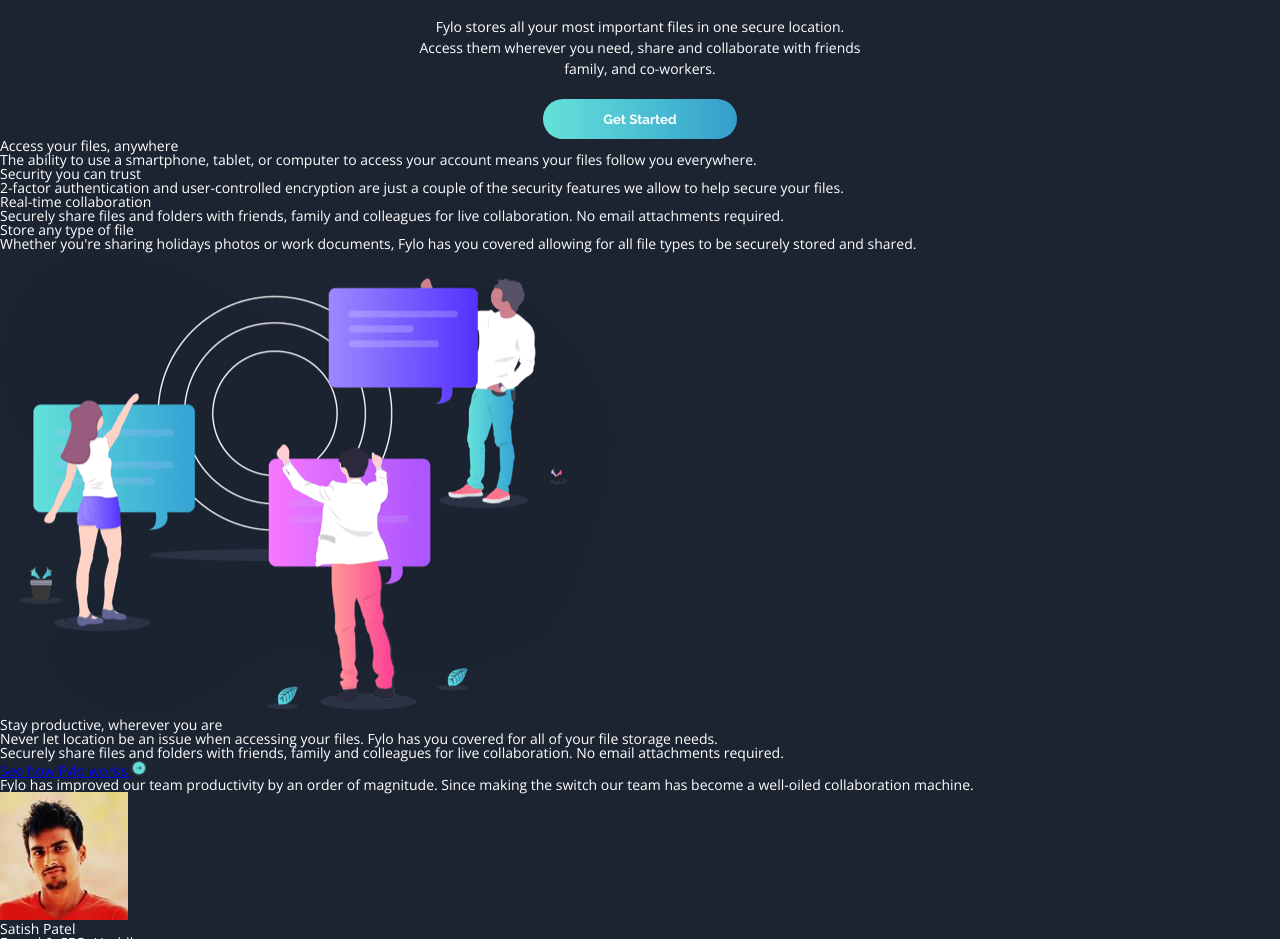
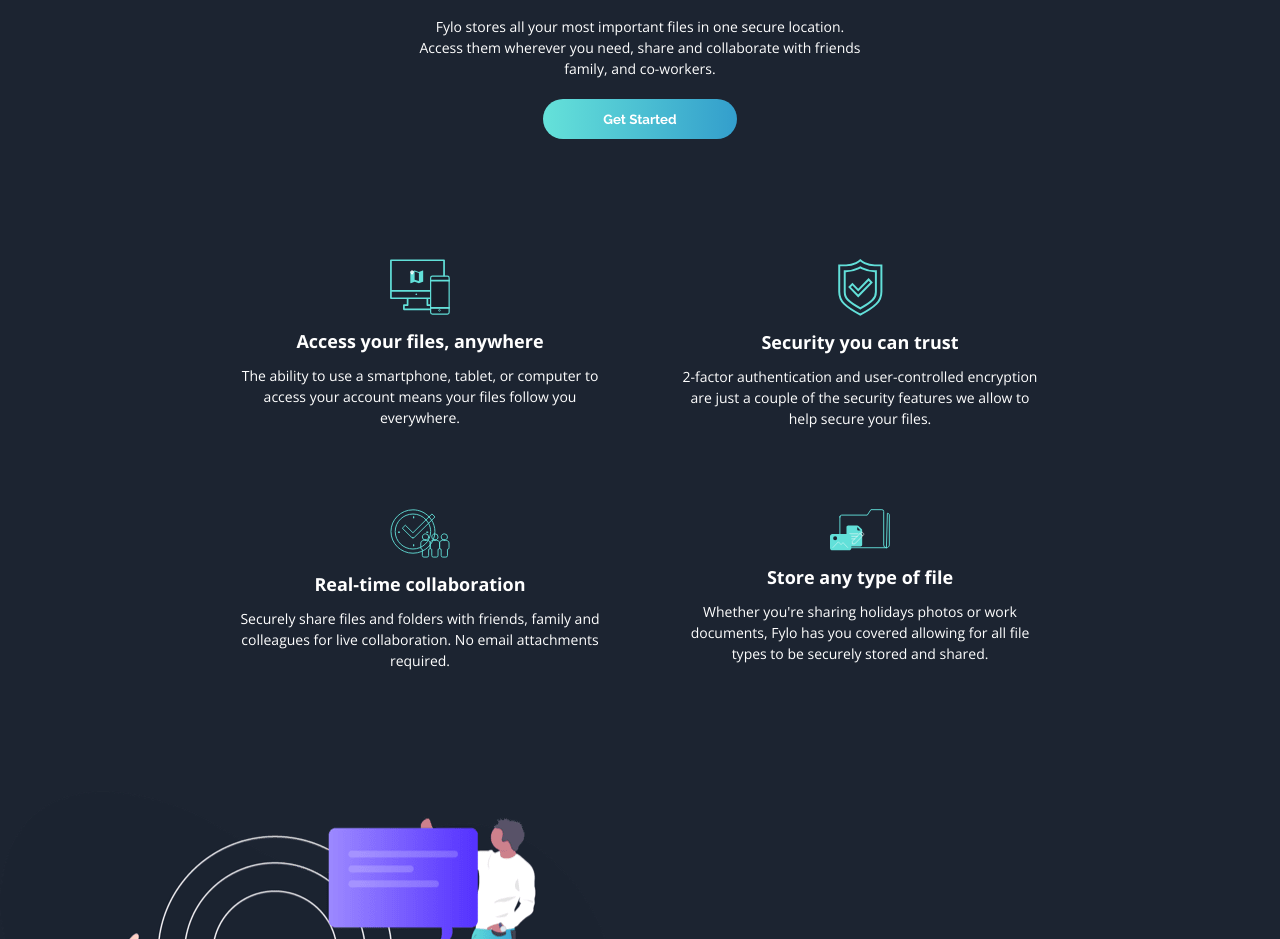
Before and after one commit to NiteArie/fm-fylo-dark-theme-landing-page, a plain HTML site: page index.html in a window 1280 px wide. Shown: the part 820-1759 px from the top of the page. Drawn offline with nearby package versions, Linux system fonts and the light colour scheme.

Commit message:
[Fea] Desktop Feature section

```diff
--- a/index.html
+++ b/index.html
@@ -63,6 +63,7 @@
 
   <section class="feature">
     <div class="feature__card">
+      <img class="feature__image" src="images/icon-access-anywhere.svg" alt="">
       <h2 class="feature__title">
         Access your files, anywhere
 
@@ -73,6 +74,7 @@
       </p>
     </div>
     <div class="feature__card">
+      <img class="feature__image feature__image--security" src="images/icon-security.svg" alt="">
       <h2 class="feature__title">
         Security you can trust
       </h2>
@@ -82,6 +84,7 @@
       </p>
     </div>
     <div class="feature__card">
+      <img class="feature__image" src="images/icon-collaboration.svg" alt="">
       <h2 class="feature__title">
         Real-time collaboration
       </h2>
@@ -91,6 +94,7 @@
       </p>
     </div>
     <div class="feature__card">
+      <img class="feature__image" src="images/icon-any-file.svg" alt="">
       <h2 class="feature__title">
         Store any type of file
       </h2>
--- a/styles/style.css
+++ b/styles/style.css
@@ -10,6 +10,8 @@
     color: hsl(0, 0%, 100%);
     background-color: hsl(217, 28%, 15%);
 }
+
+/* Header */
 
 .header {
 
@@ -64,3 +66,36 @@
     border: 0;
     border-radius: 20px;
 }
+
+/* Feature */
+
+.feature {
+    margin: 120px auto;
+    max-width: 800px;
+    display: grid;
+    grid-template-columns: repeat(2, 1fr);
+    gap: 80px;
+}
+
+.feature__card {
+    text-align: center;
+}
+
+.feature__image {
+    width: 60px;
+    height: auto;
+}
+
+.feature__image--security {
+    width: 45px;
+}
+
+.feature__title {
+    margin: 15px 0;
+    font-size: 18px;
+    font-weight: bold;
+}
+
+.feature__desc {
+    line-height: 1.5;
+}
```
